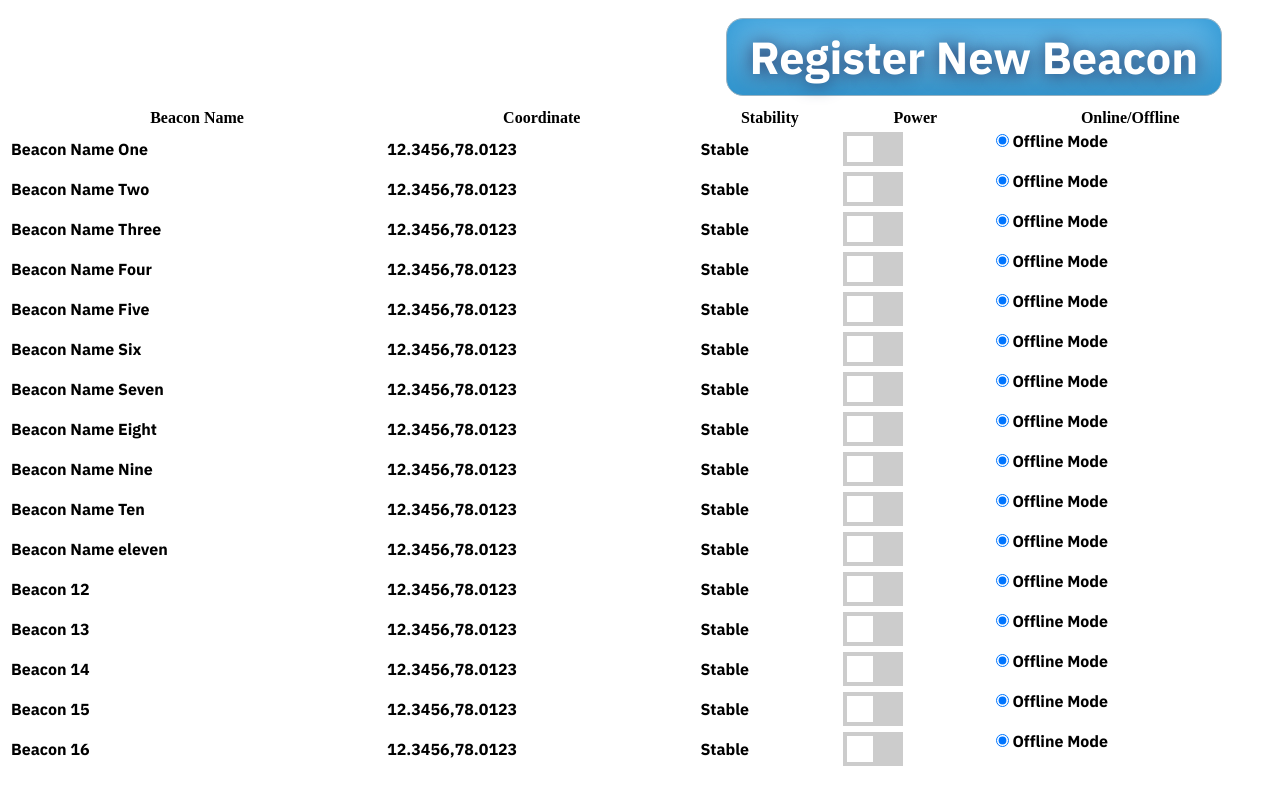
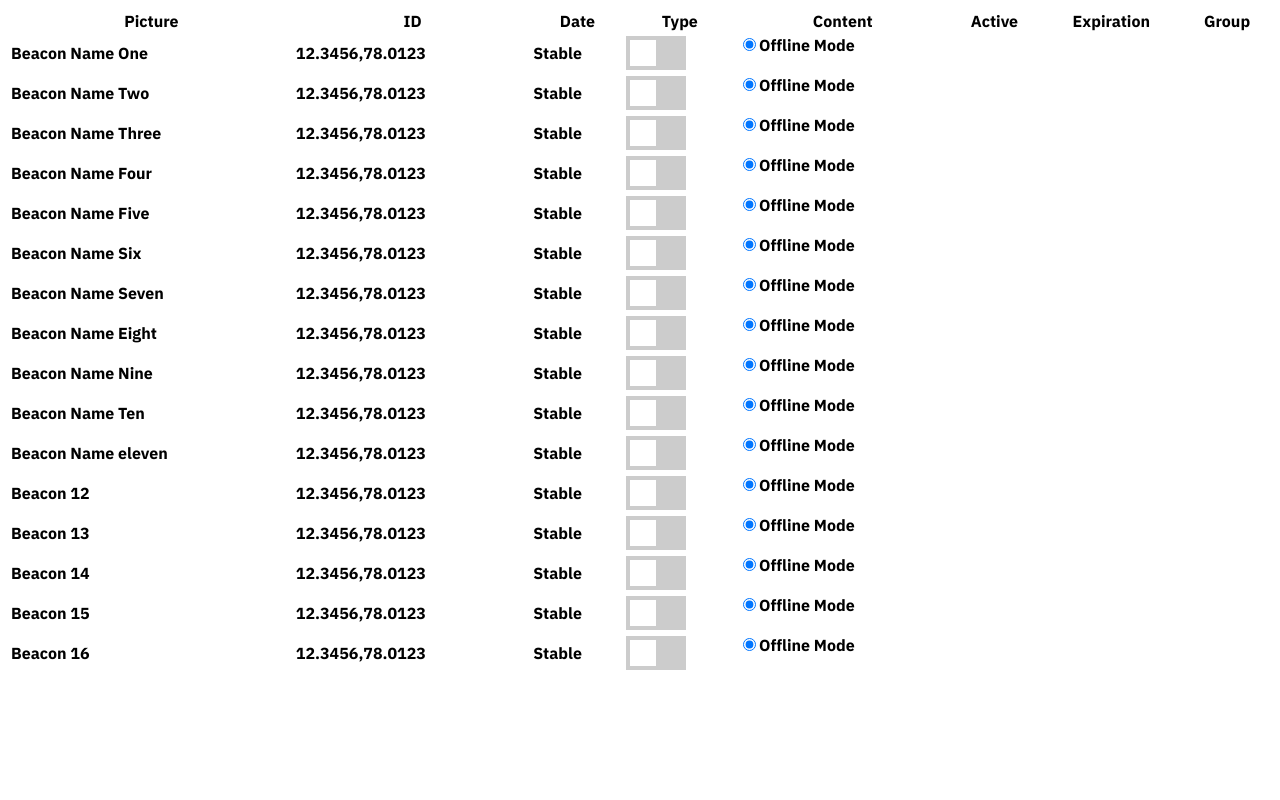
Before and after one commit to kyung01/CTL-HTML, a plain HTML site: page body_content.html in a window 1280 px wide. Drawn offline with Linux system fonts and the light colour scheme.

Commit message:
Changed fonts

```diff
--- a/body_content.html
+++ b/body_content.html
@@ -1,14 +1,16 @@
 <link href="https://fonts.googleapis.com/css?family=IBM+Plex+Sans:700" rel="stylesheet"><!--font-family: 'IBM Plex Sans', sans-serif;-->
 <div>
-<a id = "bttn_registerNewBeacon" href="#" class="myButton">Register New Beacon</a>
 
-<table style="width:100%">
+<table id = "tableMessage" style="width:100%">
   <tr>
-    <th>Beacon Name</th>
-    <th>Coordinate</th>
-    <th>Stability</th>
-    <th>Power</th>
-    <th>Online/Offline</th>
+    <th>Picture</th>
+    <th>ID</th>
+    <th>Date</th>
+    <th>Type</th>
+    <th>Content</th>
+    <th>Active</th>
+    <th>Expiration</th>
+    <th>Group</th>
   </tr>
   <tr id = "beacon_1" class = "beaconInfo" >
     <td class = "beaconName" >Beacon Name One</td>
@@ -291,55 +293,6 @@
 
 
 <style type="text/css">
-	#bttn_registerNewBeacon{
-		float: right;
-		margin-top: 10px;
-		margin-bottom: 10px;
-		margin-right: 50px;
-
-	}
-
-.myButton {
-	-moz-box-shadow:inset 0px -1px 34px 3px #2a94d1;
-	-webkit-box-shadow:inset 0px -1px 34px 3px #2a94d1;
-	box-shadow:inset 0px -1px 34px 3px #2a94d1;
-	background:-webkit-gradient(linear, left top, left bottom, color-stop(0.05, #6dbeed), color-stop(1, #4495c4));
-	background:-moz-linear-gradient(top, #6dbeed 5%, #4495c4 100%);
-	background:-webkit-linear-gradient(top, #6dbeed 5%, #4495c4 100%);
-	background:-o-linear-gradient(top, #6dbeed 5%, #4495c4 100%);
-	background:-ms-linear-gradient(top, #6dbeed 5%, #4495c4 100%);
-	background:linear-gradient(to bottom, #6dbeed 5%, #4495c4 100%);
-	filter:progid:DXImageTransform.Microsoft.gradient(startColorstr='#6dbeed', endColorstr='#4495c4',GradientType=0);
-	background-color:#6dbeed;
-	-moz-border-radius:17px;
-	-webkit-border-radius:17px;
-	border-radius:17px;
-	border:1px solid #97b2c2;
-	display:inline-block;
-	cursor:pointer;
-	color:#ffffff;
-	font-family: 'IBM Plex Sans', sans-serif;
-	font-size:45px;
-	padding:9px 23px;
-	text-decoration:none;
-	text-shadow:0px 1px 18px #263666;
-}
-.myButton:hover {
-	background:-webkit-gradient(linear, left top, left bottom, color-stop(0.05, #4495c4), color-stop(1, #6dbeed));
-	background:-moz-linear-gradient(top, #4495c4 5%, #6dbeed 100%);
-	background:-webkit-linear-gradient(top, #4495c4 5%, #6dbeed 100%);
-	background:-o-linear-gradient(top, #4495c4 5%, #6dbeed 100%);
-	background:-ms-linear-gradient(top, #4495c4 5%, #6dbeed 100%);
-	background:linear-gradient(to bottom, #4495c4 5%, #6dbeed 100%);
-	filter:progid:DXImageTransform.Microsoft.gradient(startColorstr='#4495c4', endColorstr='#6dbeed',GradientType=0);
-	background-color:#4495c4;
-}
-.myButton:active {
-	position:relative;
-	top:1px;
-}
-
-
 
 
 
@@ -395,7 +348,7 @@ input:checked + .slider:before {
 }
 
 
- .beaconInfo{
+ #tableMessage{
 
 	font-family: 'IBM Plex Sans', sans-serif;
  }
```
Also changed, not shown: body_content_beacons.html (+2 -2 lines).
